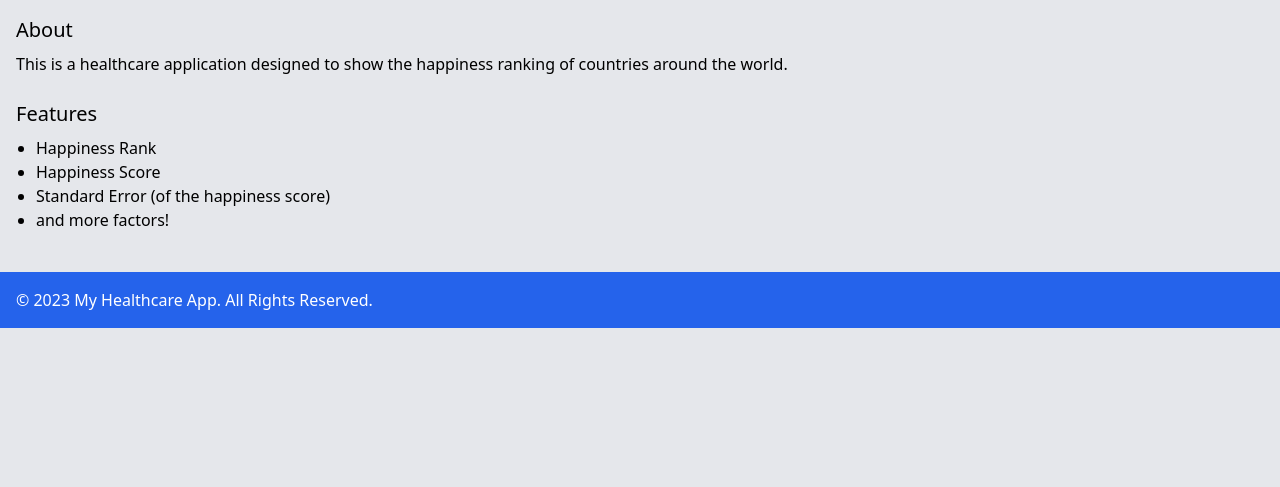
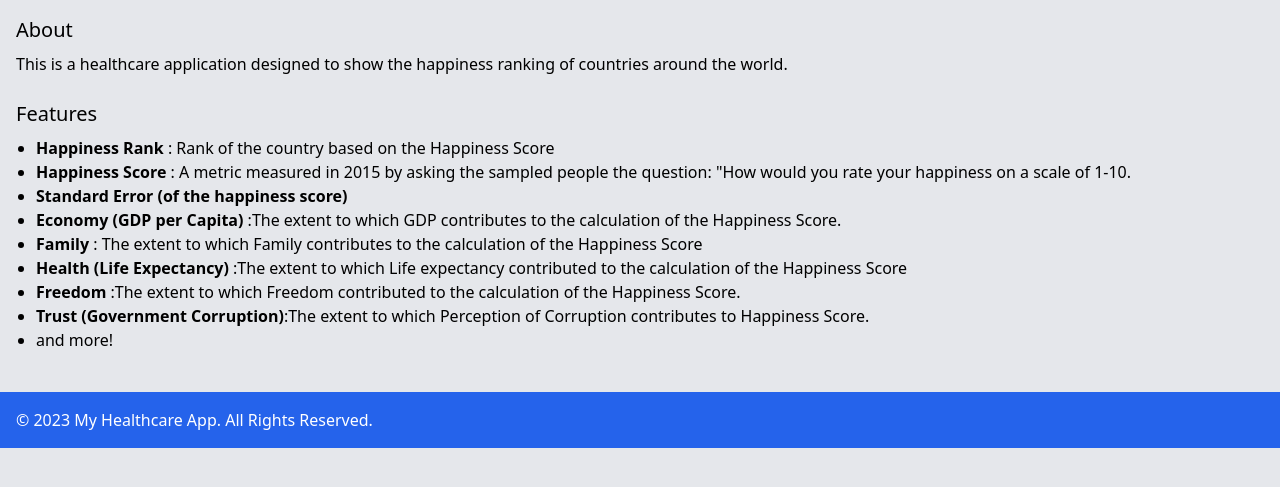
Before and after one commit to meglee67/azure_flask_deployment, a Flask app: page /about in a window 1280 px wide. Shown: the part 88-575 px from the top of the page. Run offline with Flask 3, Linux system fonts and the light colour scheme.

Commit message:
edited the about.html to add descriptors and make some things bold

```diff
--- a/templates/about.html
+++ b/templates/about.html
@@ -12,10 +12,15 @@
     <section>
         <h2 class="text-xl mb-2">Features</h2>
         <ul class="list-disc pl-5">
-            <li>Happiness Rank</li>
-            <li>Happiness Score</li>
-            <li>Standard Error (of the happiness score)</li>
-            <li>and more factors!</li>
+            <li><strong> Happiness Rank</strong> : Rank of the country based on the Happiness Score</li>
+            <li><strong> Happiness Score</strong> : A metric measured in 2015 by asking the sampled people the question: "How would you rate your happiness on a scale of 1-10.</li>
+            <li><strong> Standard Error (of the happiness score)</strong> </li>
+            <li><strong> Economy (GDP per Capita)</strong> :The extent to which GDP contributes to the calculation of the Happiness Score.</li>
+            <li><strong> Family</strong> : The extent to which Family contributes to the calculation of the Happiness Score</li>
+            <li><strong> Health (Life Expectancy)</strong> :The extent to which Life expectancy contributed to the calculation of the Happiness Score</li>
+            <li><strong> Freedom</strong> :The extent to which Freedom contributed to the calculation of the Happiness Score.</li>
+            <li><strong> Trust (Government Corruption)</strong>:The extent to which Perception of Corruption contributes to Happiness Score.</li>
+            <li>and more!</li>
         </ul>
     </section>
 
```
